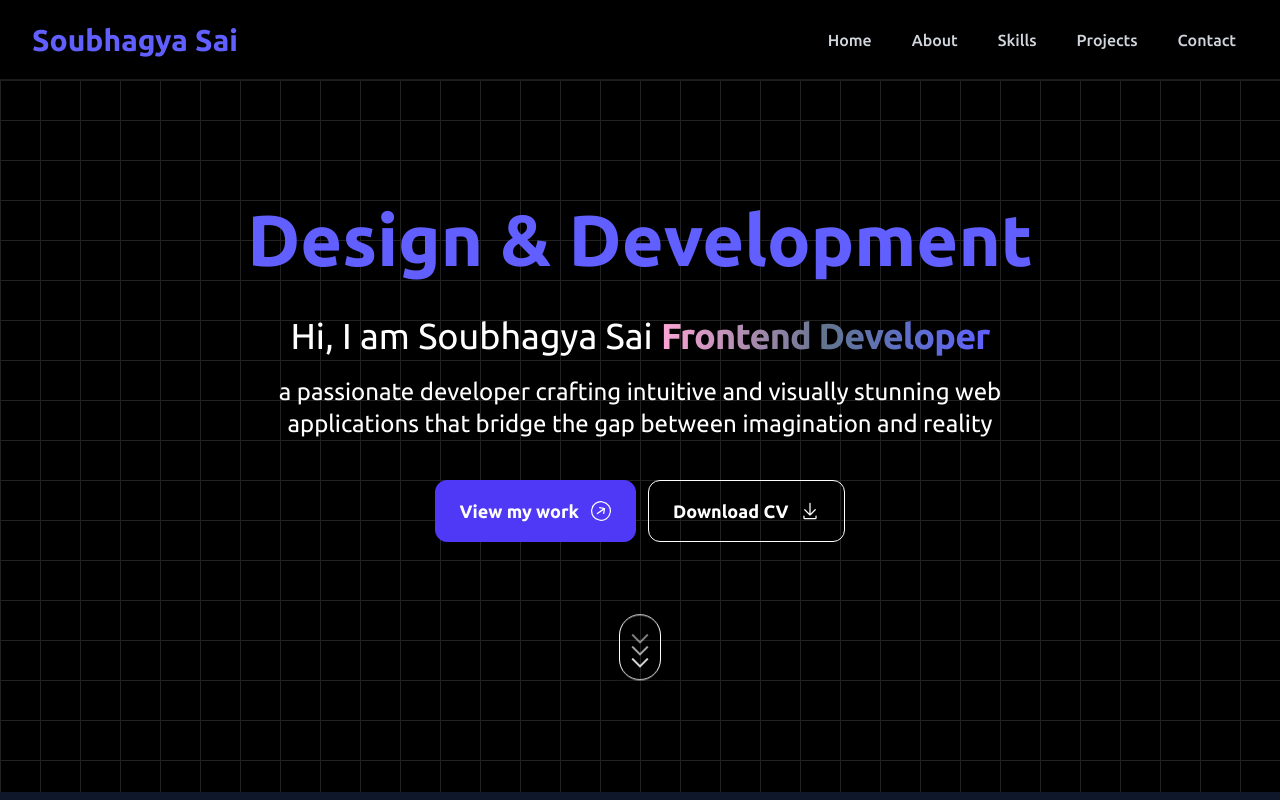
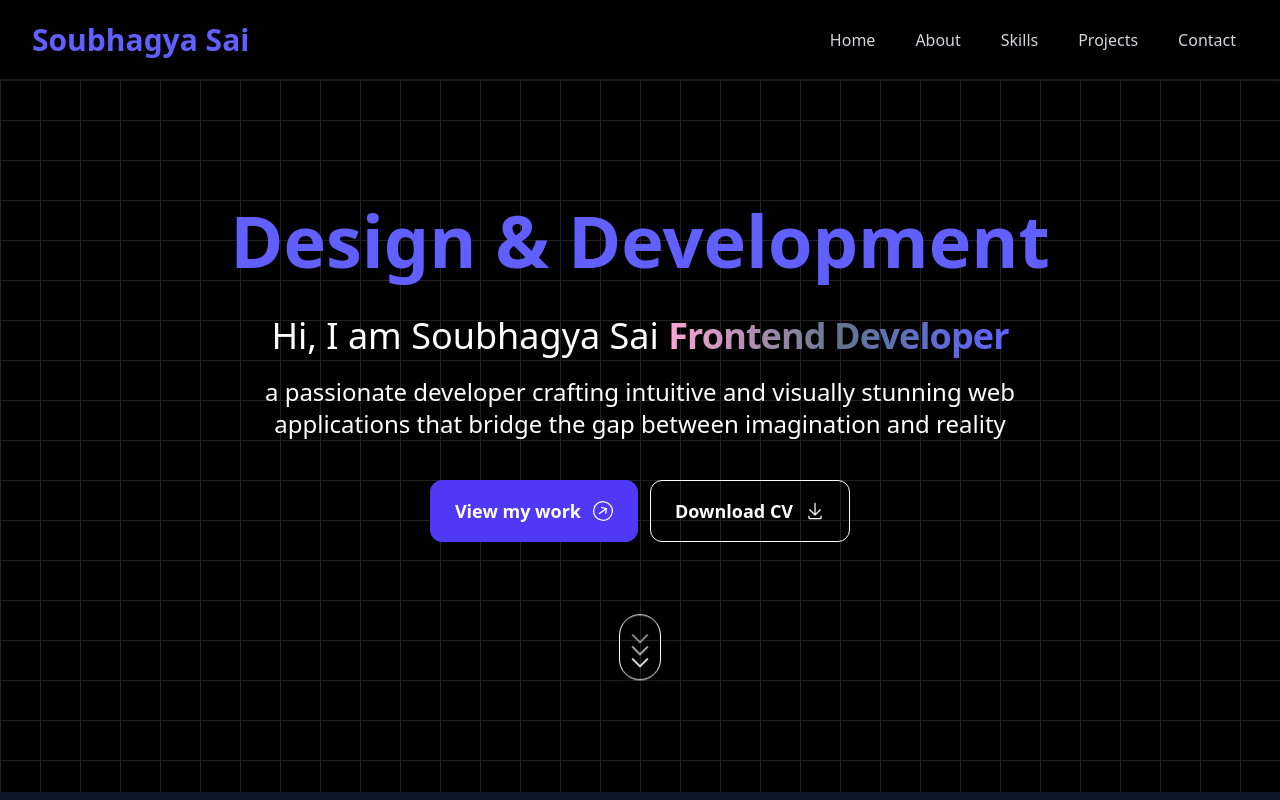
Before and after one commit to SoubhagyaSai/portfolio, a React (Vite) app: page / in a window 1280 px wide. Shown: the top 800 px of the page. Built offline with nearby package versions, Linux system fonts and the light colour scheme.

Commit message:
Update index.css

```diff
--- a/src/index.css
+++ b/src/index.css
@@ -5,7 +5,7 @@
     --font-ubuntu: "Ubuntu", "sans-serif"
 }
 *{
-    font-family: var(--font-ubuntu);
+    /* font-family: var(--font-ubuntu); */
 }
 :root {
   --bg-color: #000;
```
